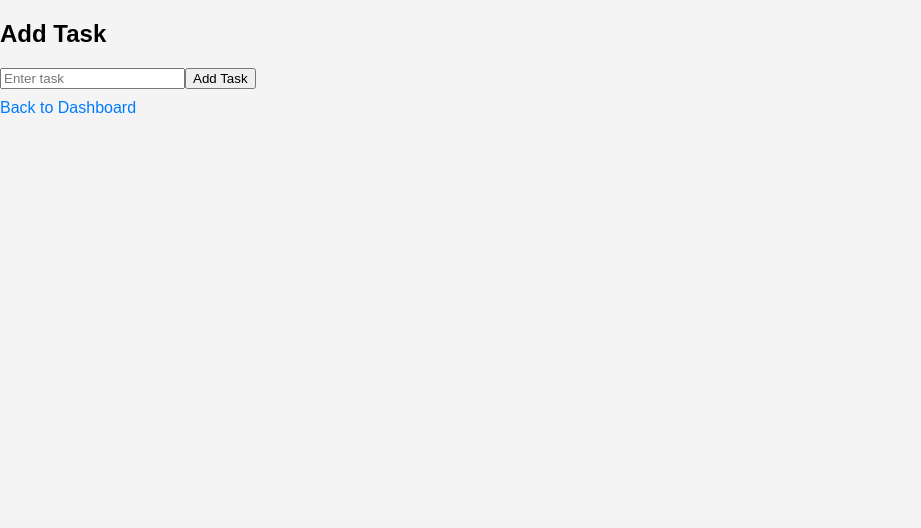
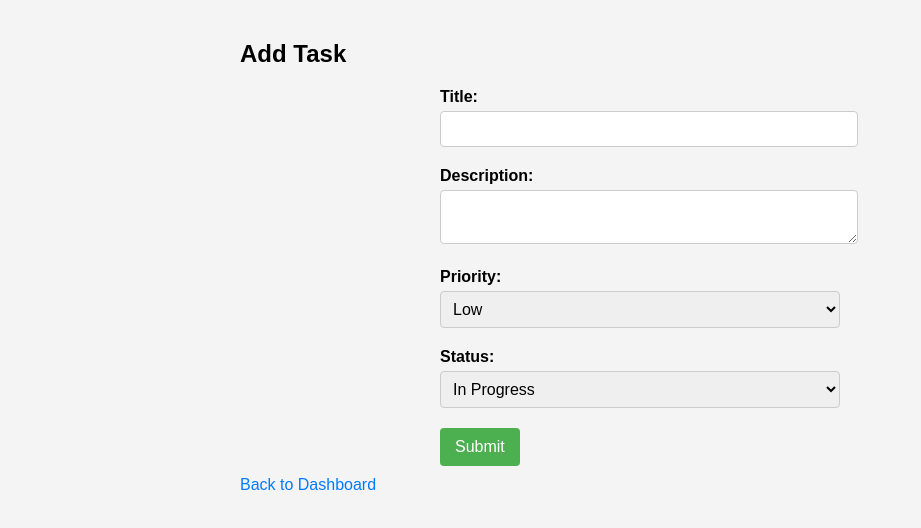
Before and after one commit to AmilaWeerasinghe/TaskManager-frontend, a React (Create React App) app: page /add-task in a window 1280 px wide. Shown: the top 528 px of the page, without its empty margins (0-921 px from the left). Built offline with nearby package versions, Linux system fonts and the light colour scheme; no server answers.

Commit message:
added banners. changed UI , added validations and default values

```diff
--- a/src/App.css
+++ b/src/App.css
@@ -47,3 +47,17 @@ h1 {
   color: #007bff;
   text-decoration: none;
 }
+
+/* Add these styles to your CSS file or style section */
+.task-list {
+  display: flex;
+  flex-wrap: wrap;
+  gap: 20px;
+}
+
+.task-card {
+  border: 1px solid #ccc;
+  padding: 10px;
+  border-radius: 8px;
+  width: 300px; /* Adjust the width as needed */
+}
--- a/src/components/AddTaskPage.js
+++ b/src/components/AddTaskPage.js
@@ -1,13 +1,47 @@
 // src/components/AddTaskPage.js
-import React from 'react';
+import React, { useState } from 'react';
 import { Link } from 'react-router-dom';
 import TaskForm from './TaskForm';
+import './styles/AddTaskPage.css'; // Import the CSS file for styling
 
 const AddTaskPage = ({ onAdd }) => {
+  const [responseBanner, setResponseBanner] = useState(null);
+
+  const handleAddTask = async (newTask) => {
+    try {
+      // Call the onAdd function passed as a prop
+      await onAdd(newTask);
+
+      // Show success banner
+      setResponseBanner({ type: 'success', message: 'Task added successfully' });
+
+    } catch (error) {
+      console.error('Error adding task:', error);
+      // Show error banner
+      setResponseBanner({ type: 'error', message: 'Error adding task' });
+    }
+  };
+
+  const handleBannerClose = () => {
+    setResponseBanner(null);
+  };
+
   return (
     <div className="page-container">
       <h2>Add Task</h2>
-      <TaskForm onSubmit={onAdd} />
+
+      {/* Display response banner */}
+      {responseBanner && (
+        <div className={`response-banner ${responseBanner.type}`}>
+          <p>{responseBanner.message}</p>
+          <button onClick={handleBannerClose}>&times;</button>
+        </div>
+      )}
+
+      {/* Task form */}
+      <TaskForm onSubmit={handleAddTask} />
+
+      {/* Back to Dashboard link */}
       <Link to="/" className="back-link">
         Back to Dashboard
       </Link>
--- a/src/components/EditTaskPage.js
+++ b/src/components/EditTaskPage.js
@@ -1,24 +1,22 @@
-// src/components/EditTaskPage.js
+// EditTaskPage.js
 import React, { useState, useEffect } from 'react';
-import { useNavigate } from 'react-router-dom';
+import { Link } from 'react-router-dom';
 import TaskForm from './TaskForm';
+import './styles/EditTaskPage.css'; // Import the CSS file for styling
 
 const EditTaskPage = () => {
-  const navigate = useNavigate();
   const [tasks, setTasks] = useState([]);
   const [selectedTask, setSelectedTask] = useState(null);
+  const [responseBanner, setResponseBanner] = useState(null);
 
-  // Fetch the list of tasks when the component mounts
   useEffect(() => {
     const fetchTasks = async () => {
       try {
-        // Make a GET request to fetch the list of tasks
         const response = await fetch('http://localhost:5001/tasks');
         if (!response.ok) {
           throw new Error('Error fetching tasks');
         }
 
-        // Assuming the API returns an array of tasks
         const tasksData = await response.json();
         setTasks(tasksData);
       } catch (error) {
@@ -30,13 +28,11 @@ const EditTaskPage = () => {
   }, []);
 
   const handleSelectTask = (task) => {
-    // Set the selected task when a task is clicked
     setSelectedTask(task);
   };
 
   const handleUpdateTask = async (updatedTask) => {
     try {
-      // Make a PUT request to update the selected task details
       const response = await fetch(`http://localhost:5001/tasks/${selectedTask.id}`, {
         method: 'PUT',
         headers: {
@@ -49,18 +45,24 @@ const EditTaskPage = () => {
         throw new Error('Error updating task');
       }
 
-      // After updating, reset the selected task and navigate back to the list
+      setResponseBanner({ type: 'success', message: 'Task updated successfully' });
       setSelectedTask(null);
-      navigate('/');
     } catch (error) {
       console.error('Error updating task:', error);
+      setResponseBanner({ type: 'error', message: 'Error updating task' });
     }
+  };
+
+  const handleBannerClose = () => {
+    setResponseBanner(null);
   };
 
   return (
     <div className="page-container">
       <h2>Edit Task</h2>
 
+      <div className="tasks-list-container">
+        <div className="tasks-list">
           {/* Display the list of tasks */}
           <ul>
             {tasks.map((task) => (
@@ -69,17 +71,36 @@ const EditTaskPage = () => {
               </li>
             ))}
           </ul>
+        </div>
 
+        <div className="edit-task-form">
           {/* Display the task form if a task is selected */}
           {selectedTask && (
             <>
               <h3>Edit Task: {selectedTask.title}</h3>
               <TaskForm initialTask={selectedTask} onSubmit={handleUpdateTask} />
+              <p>
+                {/* Display task details for reference */}
+                Task ID: {selectedTask.id}, Priority: {selectedTask.priority}, Status: {selectedTask.status}
+              </p>
             </>
           )}
 
           {/* Display a message if no task is selected */}
-      {!selectedTask && <p>Select a task to edit.</p>}
+          {!selectedTask && <p className="select-task-message">Select a task to edit.</p>}
+
+          {/* Response or error banner */}
+          {responseBanner && (
+            <div className={`response-banner ${responseBanner.type}`}>
+              <p>{responseBanner.message}</p>
+              <button onClick={handleBannerClose}>&times;</button>
+            </div>
+          )}
+        </div>
+      </div>
+      <Link to="/" className="back-link">
+        Back to Dashboard
+      </Link>
     </div>
   );
 };
--- a/src/components/TaskForm.js
+++ b/src/components/TaskForm.js
@@ -1,37 +1,68 @@
-// src/components/TaskForm.js
+// TaskForm.js
 import React, { useState } from 'react';
+import './styles/TaskForm.css'; // Import the CSS file for styling
 
-const TaskForm = ({ onSubmit }) => {
-  const [title, setTitle] = useState('');
+const TaskForm = ({ initialTask, onSubmit }) => {
+  const [task, setTask] = useState(initialTask || { title: '', priority: 'Low', status: 'inProgress', description: '' });
 
-  const handleTaskChange = (e) => {
-    setTitle(e.target.value);
+  const handleChange = (e) => {
+    const { name, value } = e.target;
+    setTask((prevTask) => ({ ...prevTask, [name]: value }));
   };
 
   const handleSubmit = (e) => {
     e.preventDefault();
-
-    if (title.trim() === '') {
-      // You might want to handle empty task submission
-      return;
-    }
-
-    // Call the onSubmit function with the new task
-    onSubmit({ title });
-
-    // Clear the input field
-    setTitle('');
+    onSubmit(task);
   };
 
   return (
-    <form onSubmit={handleSubmit}>
-      <input
-        type="text"
-        placeholder="Enter task"
-        value={title}
-        onChange={handleTaskChange}
-      />
-      <button type="submit">Add Task</button>
+    <form onSubmit={handleSubmit} className="task-form">
+      <div className="form-group">
+        <label htmlFor="title">Title:</label>
+        <input
+          type="text"
+          id="title"
+          name="title"
+          value={task?.title || ''}
+          onChange={handleChange}
+          required
+          className="form-control"
+        />
+      </div>
+
+      <div className="form-group">
+        <label htmlFor="description">Description:</label>
+        <textarea
+          id="description"
+          name="description"
+          value={task?.description || ''}
+          onChange={handleChange}
+          required
+          className="form-control"
+        ></textarea>
+      </div>
+
+      <div className="form-group">
+        <label htmlFor="priority">Priority:</label>
+        <select id="priority" name="priority" value={task?.priority || ''} onChange={handleChange} required className="form-control">
+          <option value="low">Low</option>
+          <option value="medium">Medium</option>
+          <option value="high">High</option>
+        </select>
+      </div>
+
+      <div className="form-group">
+        <label htmlFor="status">Status:</label>
+        <select id="status" name="status" value={task?.status || ''} onChange={handleChange} required className="form-control">
+          <option value="todo">To-Do</option>
+          <option value="inProgress">In Progress</option>
+          <option value="done">Done</option>
+        </select>
+      </div>
+
+      <button type="submit" className="btn-submit">
+        Submit
+      </button>
     </form>
   );
 };
--- /dev/null
+++ b/src/components/styles/AddTaskPage.css
@@ -0,0 +1,30 @@
+
+/* AddTaskPage.css */
+.response-banner {
+    padding: 10px;
+    margin-top: 20px;
+    border-radius: 5px;
+  }
+
+  .response-banner.success {
+    background-color: #d4edda;
+    border-color: #c3e6cb;
+    color: #155724;
+  }
+
+  .response-banner.error {
+    background-color: #f8d7da;
+    border-color: #f5c6cb;
+    color: #721c24;
+  }
+
+  .response-banner button {
+    background: none;
+    border: none;
+    cursor: pointer;
+    float: right;
+    font-size: 18px;
+    line-height: 1;
+    margin-left: 10px;
+    color: inherit;
+  }
--- /dev/null
+++ b/src/components/styles/EditTaskPage.css
@@ -0,0 +1,65 @@
+/* EditTaskPage.css */
+.page-container {
+    max-width: 800px;
+    margin: 0 auto;
+    padding: 20px;
+  }
+
+  .tasks-list-container {
+    display: flex;
+  }
+
+  .tasks-list {
+    flex: 1;
+    margin-right: 20px;
+  }
+
+  .tasks-list ul {
+    list-style-type: none;
+    padding: 0;
+  }
+
+  .tasks-list li {
+    cursor: pointer;
+    padding: 8px;
+    border: 1px solid #ccc;
+    margin-bottom: 5px;
+  }
+
+  .edit-task-form {
+    flex: 1;
+  }
+
+  .select-task-message {
+    color: #888;
+    font-style: italic;
+  }
+
+  .response-banner {
+    padding: 10px;
+    margin-top: 20px;
+    border-radius: 5px;
+  }
+
+  .response-banner.success {
+    background-color: #d4edda;
+    border-color: #c3e6cb;
+    color: #155724;
+  }
+
+  .response-banner.error {
+    background-color: #f8d7da;
+    border-color: #f5c6cb;
+    color: #721c24;
+  }
+
+  .response-banner button {
+    background: none;
+    border: none;
+    cursor: pointer;
+    float: right;
+    font-size: 18px;
+    line-height: 1;
+    margin-left: 10px;
+    color: inherit;
+  }
--- /dev/null
+++ b/src/components/styles/TaskForm.css
@@ -0,0 +1,41 @@
+/* TaskForm.css */
+.task-form {
+    max-width: 400px;
+    margin: 0 auto;
+  }
+
+  .form-group {
+    margin-bottom: 20px;
+  }
+
+  label {
+    display: block;
+    font-weight: bold;
+    margin-bottom: 5px;
+  }
+
+  .form-control {
+    width: 100%;
+    padding: 8px;
+    font-size: 16px;
+    border: 1px solid #ccc;
+    border-radius: 4px;
+  }
+
+  textarea.form-control {
+    resize: vertical;
+  }
+
+  .btn-submit {
+    background-color: #4caf50;
+    color: #fff;
+    padding: 10px 15px;
+    border: none;
+    border-radius: 4px;
+    cursor: pointer;
+    font-size: 16px;
+  }
+
+  .btn-submit:hover {
+    background-color: #45a049;
+  }
```
Also changed, not shown: src/components/TaskListPage.js (+33 -10 lines). Lines whose indentation alone changed are shown as unchanged.
